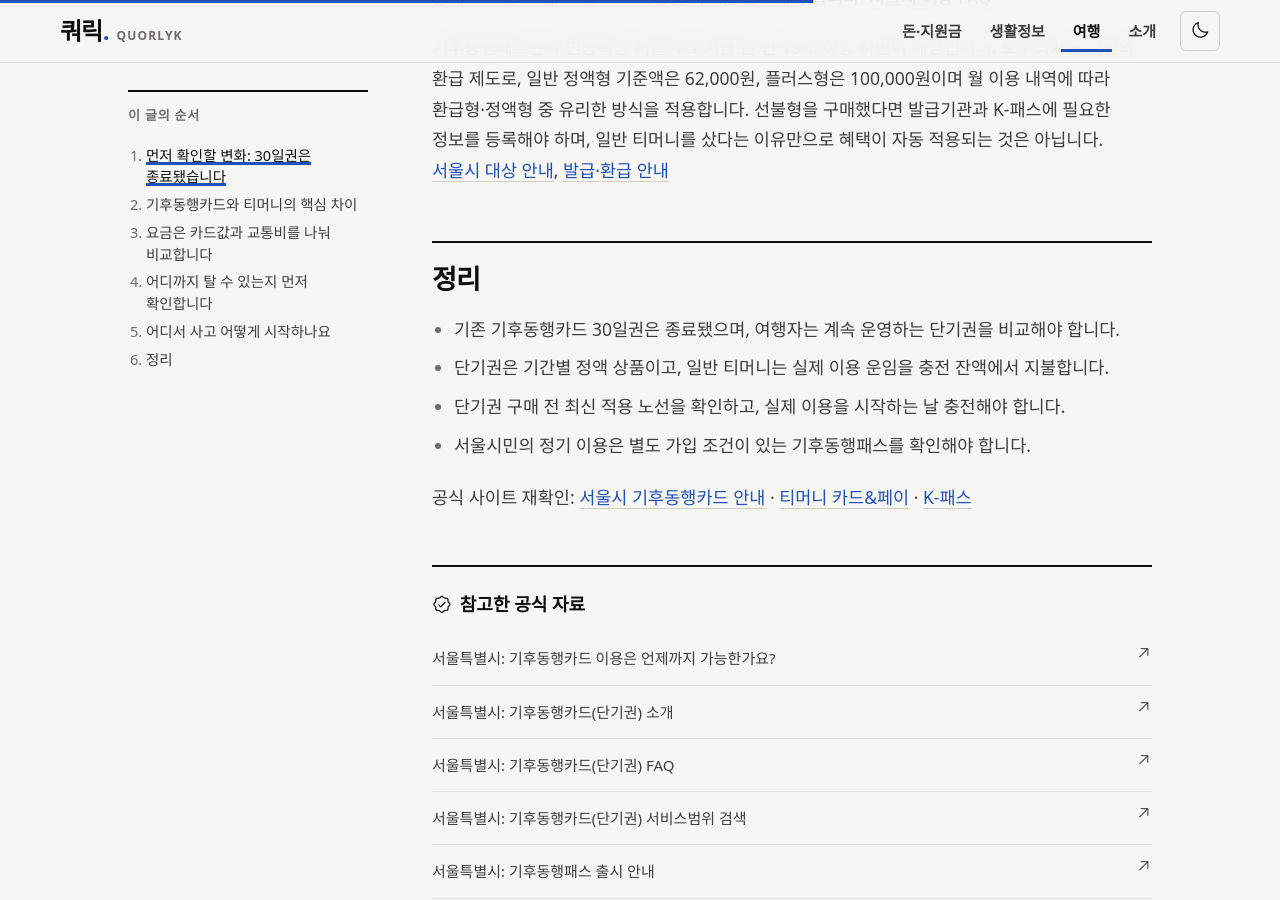
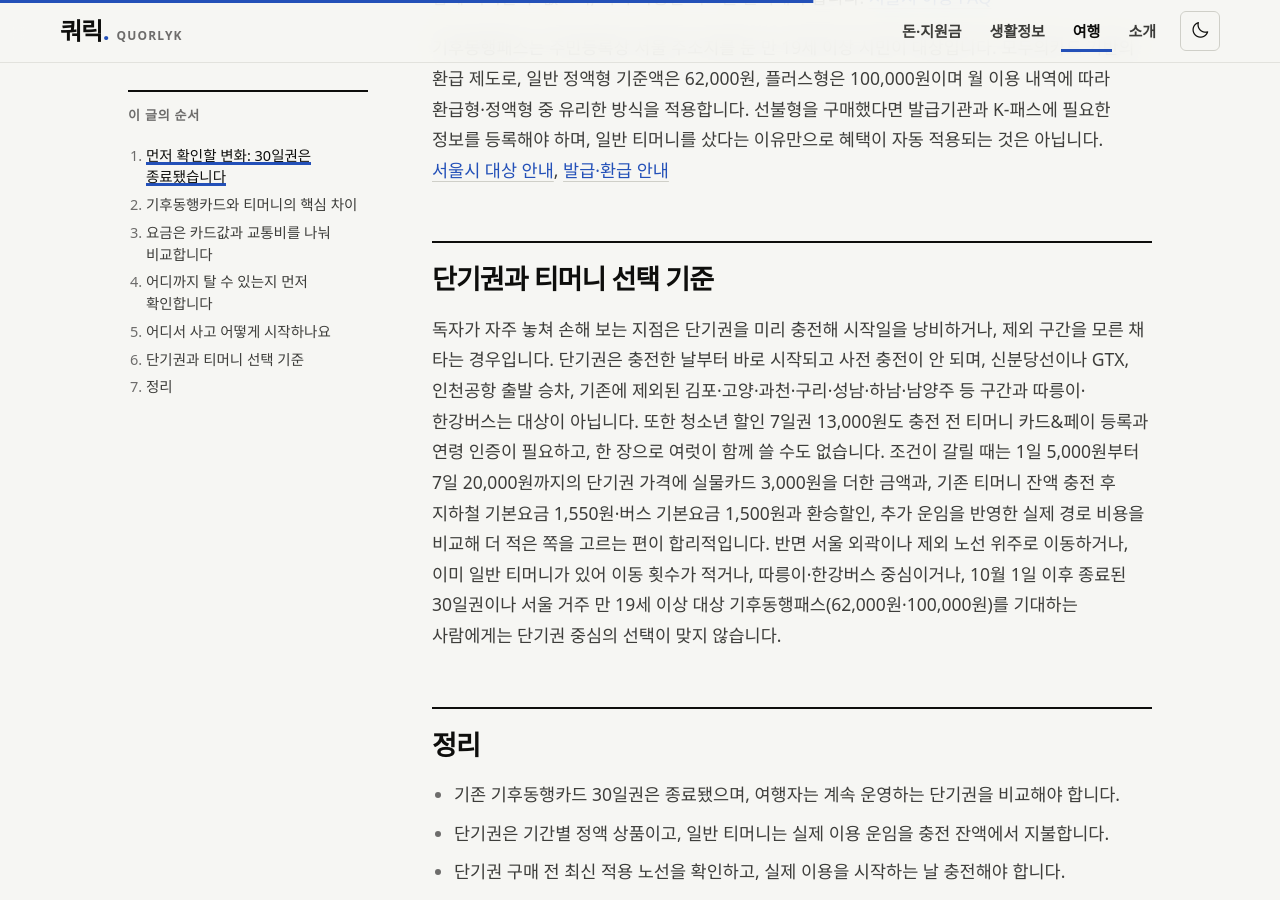
Before and after one commit to ekgoddlek0-dotcom/quorlyk-site, a Jekyll site: the page built from _posts/2026-10-10-seoul-climate-card-vs-tmoney.md, in a window 1280 px wide and 900 px high, scrolled down 4195 px. Built offline with Jekyll 4.4.1, drawn with Linux system fonts in a browser that asks for light colours; some web fonts are replaced.

Commit message:
판단 단락 추가: 서울 기후동행카드와 티머니 교통카드 차이·요금·구매처: 30일권 종료 후 선택법

```diff
--- a/_posts/2026-10-10-seoul-climate-card-vs-tmoney.md
+++ b/_posts/2026-10-10-seoul-climate-card-vs-tmoney.md
@@ -26,6 +26,7 @@ sources:
     url: "https://news.seoul.go.kr/traffic/traffic_price"
   - name: "한국관광공사 VISITKOREA: Transportation Cards"
     url: "https://english.visitkorea.or.kr/svc/contents/infoHtmlView.do?vcontsId=140663"
+enriched: 2026-11-20
 ---
 서울 여행에서 기후동행카드와 티머니 중 무엇을 살지는 이용 범위와 이동 횟수를 함께 비교해야 합니다. 특히 지금은 기존 기후동행카드 30일권이 종료되어, 예전의 월 정기권 안내를 그대로 적용하면 안 됩니다. 요금·운영 일정·구매 방법은 **2026년 10월 10일 확인 기준**이며, 구매 전 공식 사이트에서 변경 여부를 재확인해야 합니다.
 
@@ -77,6 +78,10 @@ sources:
 
 기후동행패스는 주민등록상 서울 주소지를 둔 만 19세 이상 시민이 대상입니다. 모두의카드 기반의 환급 제도로, 일반 정액형 기준액은 62,000원, 플러스형은 100,000원이며 월 이용 내역에 따라 환급형·정액형 중 유리한 방식을 적용합니다. 선불형을 구매했다면 발급기관과 K-패스에 필요한 정보를 등록해야 하며, 일반 티머니를 샀다는 이유만으로 혜택이 자동 적용되는 것은 아닙니다. [서울시 대상 안내](https://news.seoul.go.kr/traffic/archives/518138), [발급·환급 안내](https://mediahub.seoul.go.kr/archives/2019060)
 
+## 단기권과 티머니 선택 기준
+
+독자가 자주 놓쳐 손해 보는 지점은 단기권을 미리 충전해 시작일을 낭비하거나, 제외 구간을 모른 채 타는 경우입니다. 단기권은 충전한 날부터 바로 시작되고 사전 충전이 안 되며, 신분당선이나 GTX, 인천공항 출발 승차, 기존에 제외된 김포·고양·과천·구리·성남·하남·남양주 등 구간과 따릉이·한강버스는 대상이 아닙니다. 또한 청소년 할인 7일권 13,000원도 충전 전 티머니 카드&페이 등록과 연령 인증이 필요하고, 한 장으로 여럿이 함께 쓸 수도 없습니다. 조건이 갈릴 때는 1일 5,000원부터 7일 20,000원까지의 단기권 가격에 실물카드 3,000원을 더한 금액과, 기존 티머니 잔액 충전 후 지하철 기본요금 1,550원·버스 기본요금 1,500원과 환승할인, 추가 운임을 반영한 실제 경로 비용을 비교해 더 적은 쪽을 고르는 편이 합리적입니다. 반면 서울 외곽이나 제외 노선 위주로 이동하거나, 이미 일반 티머니가 있어 이동 횟수가 적거나, 따릉이·한강버스 중심이거나, 10월 1일 이후 종료된 30일권이나 서울 거주 만 19세 이상 대상 기후동행패스(62,000원·100,000원)를 기대하는 사람에게는 단기권 중심의 선택이 맞지 않습니다.
+
 ## 정리
 
 - 기존 기후동행카드 30일권은 종료됐으며, 여행자는 계속 운영하는 단기권을 비교해야 합니다.
```
